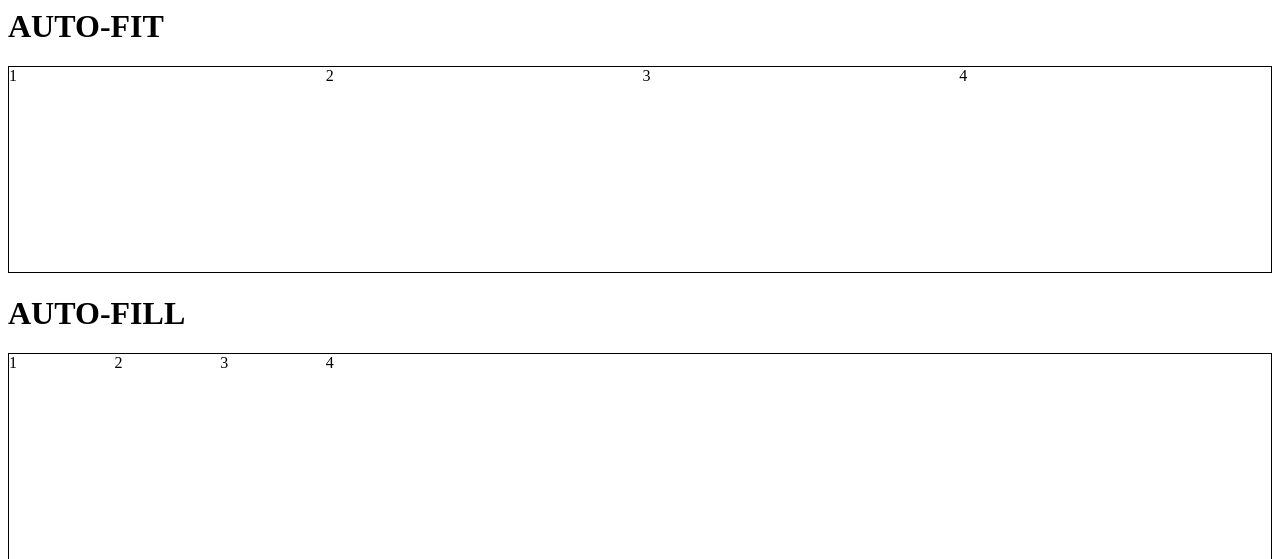
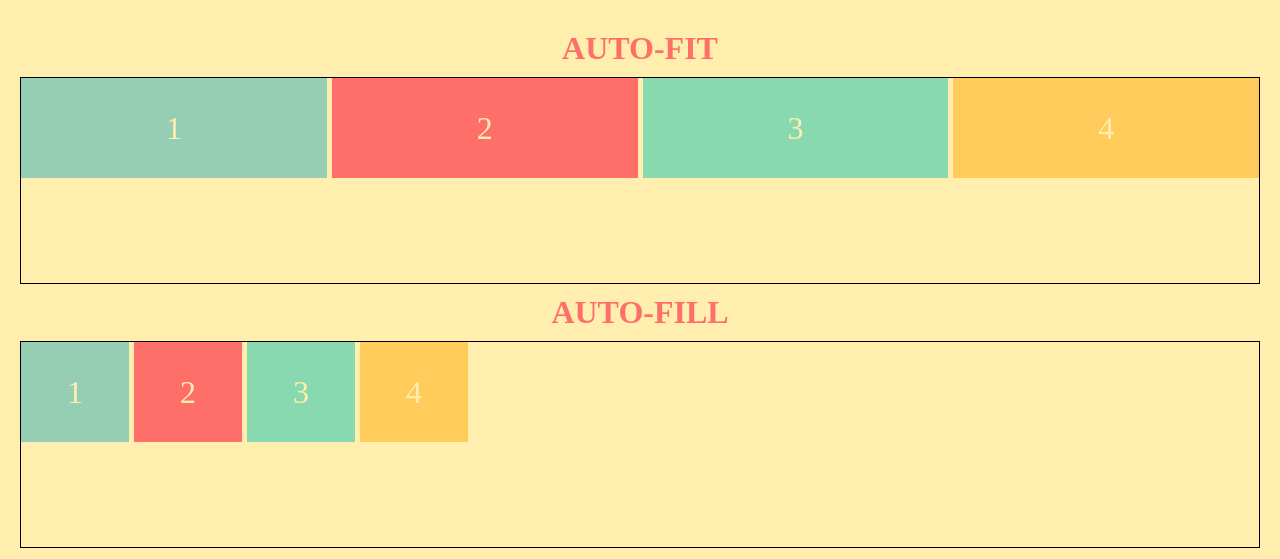
Before and after one commit to kKEo/kKEo.github.io, a plain HTML site: page index.html in a window 1280 px wide. Shown: the top 559 px of the page. Drawn offline with Linux system fonts and the light colour scheme.

Commit message:
Update index.html

```diff
--- a/index.html
+++ b/index.html
@@ -1,7 +1,7 @@
 <html>
     <head>
         <link rel="stylesheet" href="index.css">
-        <link rel="stylesheet" href="basic.css">
+        <link rel="stylesheet" href="basics.css">
     </head>
     <body>
         <h1 class="title">AUTO-FIT</h1>
```
